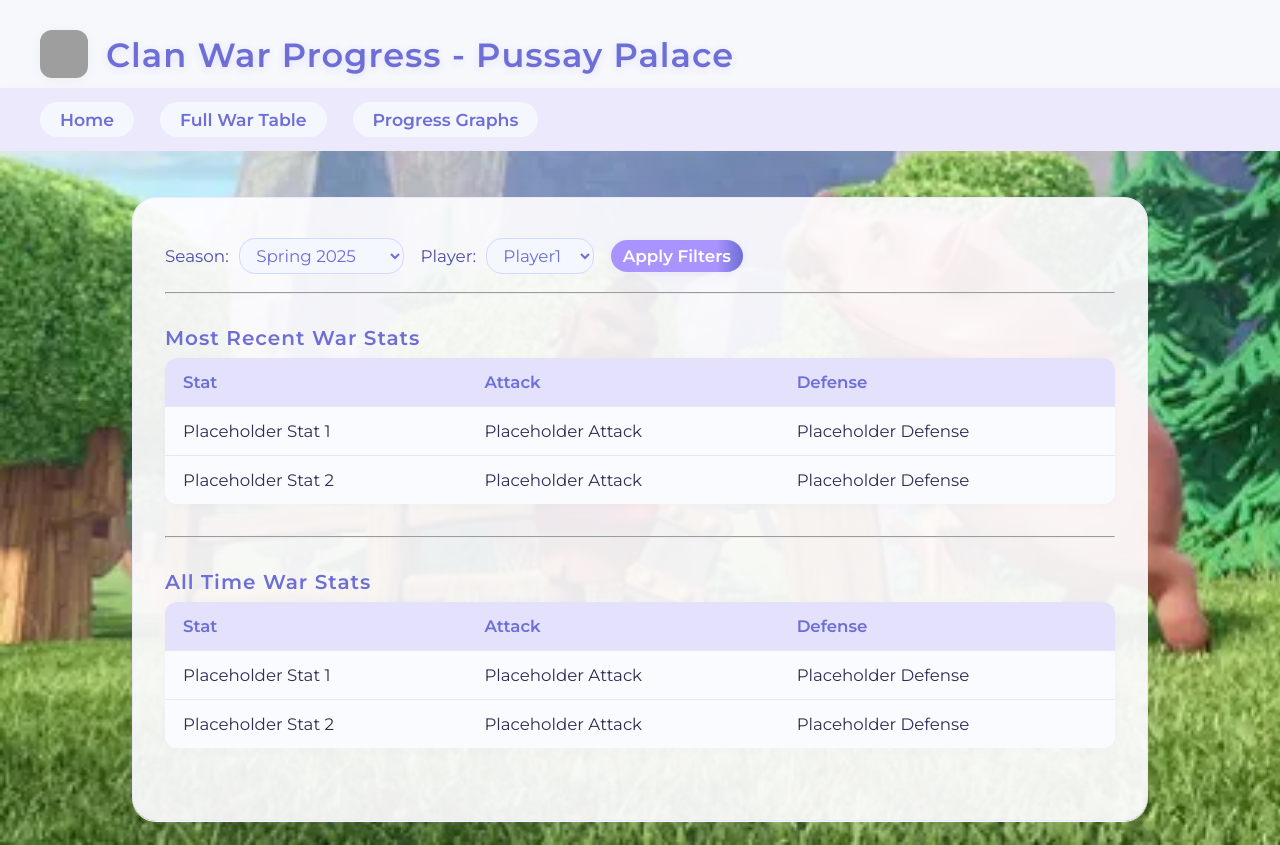
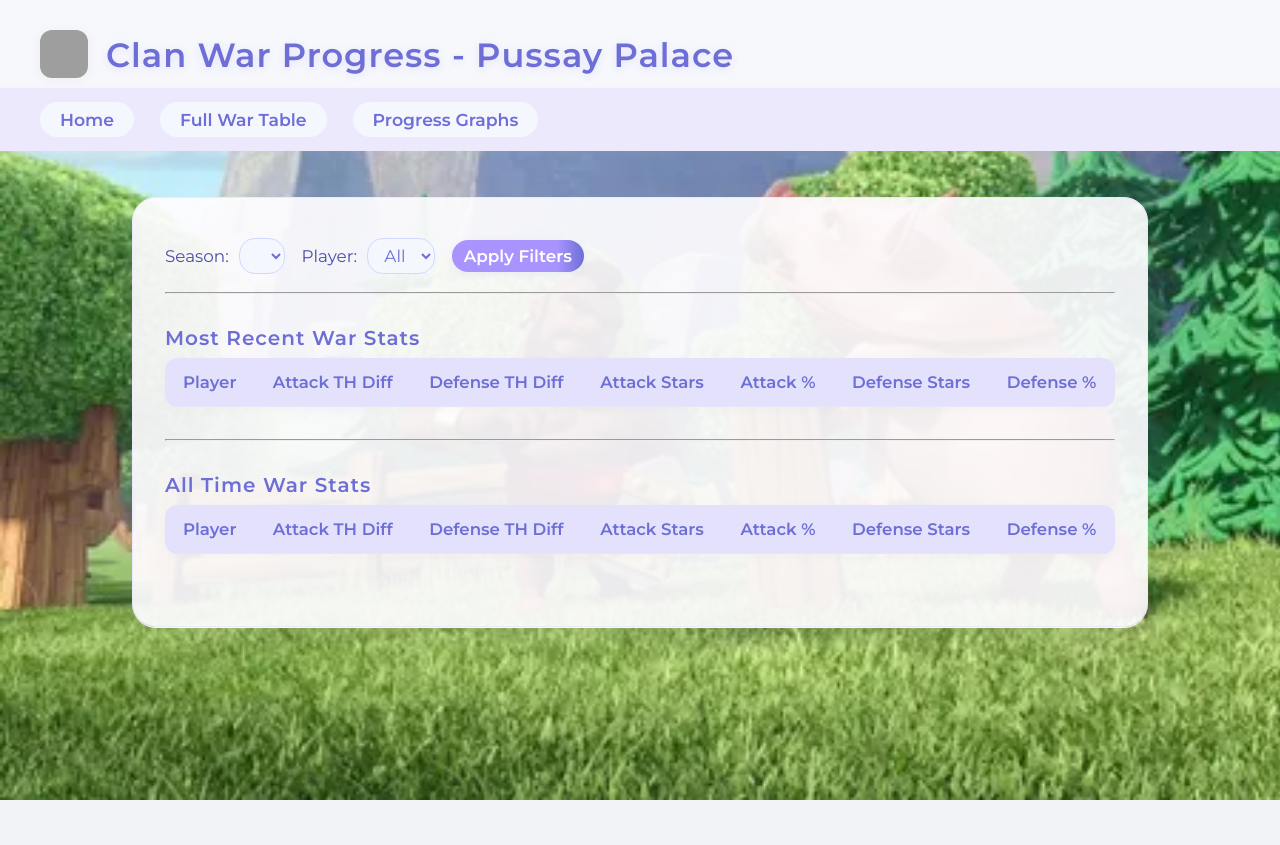
Before and after one commit to RoryTidmarsh/Clash-of-Clans-API, a Flask app: page / in a window 1280 px wide; the page is wider, and only the part inside the window is pictured. After the commit the page ends 800 px from the top of that part, so only its background shows below. Run offline with Flask 3, Linux system fonts and the light colour scheme; data that the repository does not hold is empty; grey boxes are pictures that could not be loaded.

Commit message:
Loading data for index.html

```diff
--- a/app/routes.py
+++ b/app/routes.py
@@ -1,32 +1,50 @@
-from flask import Blueprint, render_template
+from flask import Blueprint, render_template, request
+from app.services.index_data import get_index_data
+# from app.services.analysis import get_clan_progress, get_war_table, get_progress_graph_data
+from app.supabase_client import supabase
 
 bp = Blueprint('main', __name__)
 
 @bp.route('/', methods=['GET'])
 def index():
-    # Placeholder data for testing the index page
-    filters = {
-        "seasons": ["Spring 2025", "Summer 2025"],
-        "players": ["Player1", "Player2"],
-        "selected_season": "Spring 2025",
-        "selected_player": "Player1"
-    }
-    recent_stats = [
-        {"name": "Placeholder Stat 1", "attack": "Placeholder Attack", "defense": "Placeholder Defense"},
-        {"name": "Placeholder Stat 2", "attack": "Placeholder Attack", "defense": "Placeholder Defense"}
-    ]
-    all_time_stats = [
-        {"name": "Placeholder Stat 1", "attack": "Placeholder Attack", "defense": "Placeholder Defense"},
-        {"name": "Placeholder Stat 2", "attack": "Placeholder Attack", "defense": "Placeholder Defense"}
-    ]
+    # Get filters from request args (e.g., season, player)
+    season_filter = request.args.get("season")
+    player_filter = request.args.get("player")
+
+    # Fetch data using the service function
+    page_data = get_index_data(season_filter, player_filter)
+
+    # Check for errors
+    if "error" in page_data:
+        return f"Error fetching data: {page_data['error']}", 500
+
+    # Pass the data to the template
     return render_template(
         "index.html",
-        filters=filters,
-        recent_stats=recent_stats,
-        all_time_stats=all_time_stats
+        filters=page_data["filters"],
+        recent_stats=page_data["recent_stats"],
+        all_time_stats=page_data["all_time_stats"]
     )
 
 @bp.route('/coming-soon', methods=['GET'])
 def coming_soon():
     # Simple route for "Coming Soon" page
     return render_template("coming_soon.html")
+
+@bp.route('/war-table', methods=['GET'])
+def war_table():
+    # Placeholder route for war table page
+    war_data = [
+        {"name": "War Data 1", "detail": "Details about War Data 1"},
+        {"name": "War Data 2", "detail": "Details about War Data 2"}
+    ]
+    return render_template("war_table.html", war_data=war_data)
+
+@bp.route('/progress-graphs', methods=['GET'])
+def progress_graphs():
+    # Placeholder route for progress graphs page
+    graph_data = {
+        "labels": ["January", "February", "March"],
+        "values": [10, 20, 30]
+    }
+    return render_template("progress_graphs.html", graph_data=graph_data)
--- /dev/null
+++ b/app/services/index_data.py
@@ -0,0 +1,87 @@
+from app.supabase_client import supabase
+import pandas as pd
+
+def get_index_data(season_filter=None, player_filter=None):
+    # Fetch recent war stats & all-time stats from Supabase
+    # Define the filters for Supabase query
+    query = supabase.table("war_data").select("*")
+    if season_filter:
+        query = query.eq("season", season_filter)
+    if player_filter:
+        query = query.eq("name", player_filter)
+
+    # Execute the query and fetch data
+    result = query.execute()
+
+    # Process the data into structured format
+    if "error" in result:
+        return {"error": result["error"]}  # Return error if query fails
+
+    data = result.data
+
+    most_recent_season = find_mostRecent_season()
+    if most_recent_season:
+        recent_data = [entry for entry in data if entry.get("season") == most_recent_season]
+    else:
+        recent_data = []
+
+    # Important columns to display in tables
+    important_columns = ["name", "attack_th_diff", "defense_th_diff", "attack_stars", "attack_percentage", "defense_stars", "defense_percentage"]
+
+    def calculate_averages_by_player(dataset, columns):
+        """
+        Calculate averages for the specified columns in the dataset grouped by player name.
+        Returns a dictionary where each key is the player's name and the value is a dictionary of averaged data.
+        """
+        averages = {}
+
+        # Group data by player name
+        players = set(entry["name"] for entry in dataset if entry.get("name"))
+        for player in players:
+            # Filter data for the current player
+            player_data = [entry for entry in dataset if entry.get("name") == player]
+
+            # Calculate averages for the specified columns
+            player_averages = {}
+            for column in columns:
+                if column == "name":
+                    continue  # Skip the name column
+                values = [entry[column] for entry in player_data if entry.get(column) is not None]
+                average = sum(values) / len(values) if values else 0
+                player_averages[column] = average
+
+            # Store the result for the player
+            averages[player] = player_averages
+
+        return averages
+
+    # Example: Extract recent stats (last battleday) and all-time stats
+    recent_stats = calculate_averages_by_player(recent_data, important_columns)
+    all_time_stats = calculate_averages_by_player(data, important_columns)
+
+    # Define filters for the dropdowns (static or dynamic)
+    filters = {
+        "seasons": list(set(entry["season"] for entry in data if entry.get("season"))),
+        "players": list(set(entry["name"] for entry in data if entry.get("name"))),
+        "selected_season": season_filter or "All Seasons",
+        "selected_player": player_filter or "All Players"
+    }
+
+    # Return structured data
+    return {
+        "recent_stats": recent_stats,
+        "all_time_stats": all_time_stats,
+        "filters": filters
+    }
+
+def find_mostRecent_season():
+    response = supabase.table("war_data").select("season").order("season", desc=True).limit(1).execute()
+    if response.data:
+        return response.data[0]['season']
+    return None
+
+
+if __name__ == "__main__":
+    season = find_mostRecent_season()
+    data = get_index_data(season_filter=season)
+    print(data)
--- a/app/templates/index.html
+++ b/app/templates/index.html
@@ -28,17 +28,25 @@
         <table>
             <thead>
                 <tr>
-                    <th>Stat</th>
-                    <th>Attack</th>
-                    <th>Defense</th>
+                    <th>Player</th>
+                    <th>Attack TH Diff</th>
+                    <th>Defense TH Diff</th>
+                    <th>Attack Stars</th>
+                    <th>Attack %</th>
+                    <th>Defense Stars</th>
+                    <th>Defense %</th>
                 </tr>
             </thead>
             <tbody>
                 {% for stat in recent_stats %}
                 <tr>
                     <td>{{ stat.name }}</td>
-                    <td>{{ stat.attack }}</td>
-                    <td>{{ stat.defense }}</td>
+                    <td>{{ stat.attack_th_diff }}</td>
+                    <td>{{ stat.defense_th_diff }}</td>
+                    <td>{{ stat.attack_stars }}</td>
+                    <td>{{ stat.attack_percentage }}</td>
+                    <td>{{ stat.defense_stars }}</td>
+                    <td>{{ stat.defense_percentage }}</td>
                 </tr>
                 {% endfor %}
             </tbody>
@@ -50,17 +58,25 @@
         <table>
             <thead>
                 <tr>
-                    <th>Stat</th>
-                    <th>Attack</th>
-                    <th>Defense</th>
+                    <th>Player</th>
+                    <th>Attack TH Diff</th>
+                    <th>Defense TH Diff</th>
+                    <th>Attack Stars</th>
+                    <th>Attack %</th>
+                    <th>Defense Stars</th>
+                    <th>Defense %</th>
                 </tr>
             </thead>
             <tbody>
                 {% for stat in all_time_stats %}
                 <tr>
                     <td>{{ stat.name }}</td>
-                    <td>{{ stat.attack }}</td>
-                    <td>{{ stat.defense }}</td>
+                    <td>{{ stat.attack_th_diff }}</td>
+                    <td>{{ stat.defense_th_diff }}</td>
+                    <td>{{ stat.attack_stars }}</td>
+                    <td>{{ stat.attack_percentage }}</td>
+                    <td>{{ stat.defense_stars }}</td>
+                    <td>{{ stat.defense_percentage }}</td>
                 </tr>
                 {% endfor %}
             </tbody>
```
